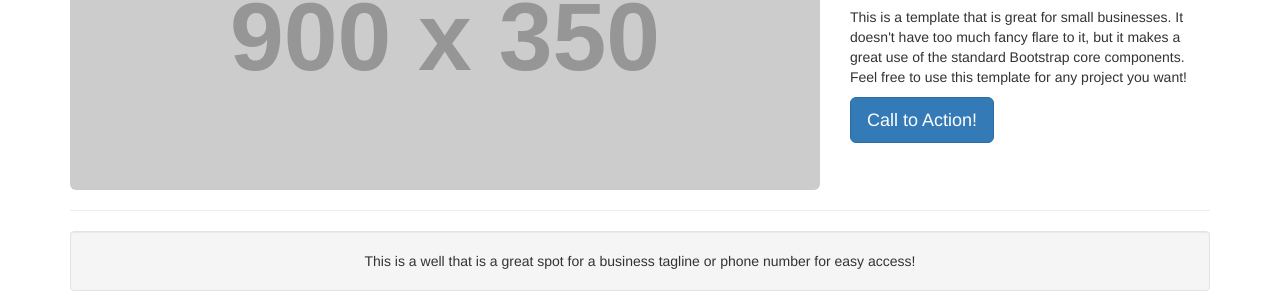
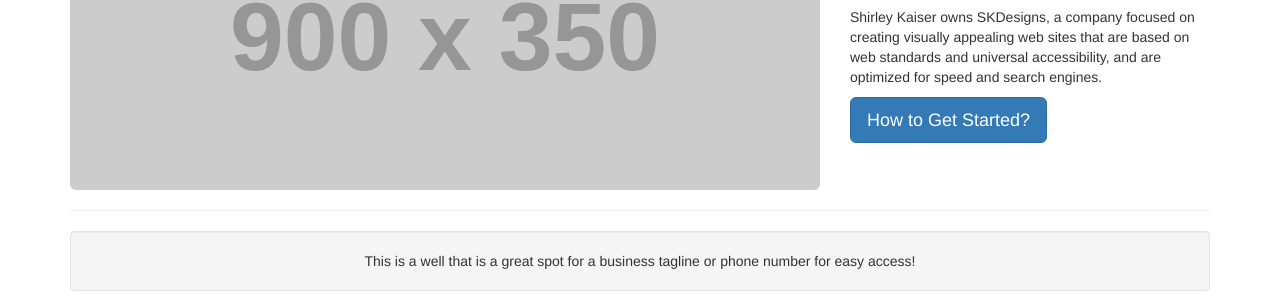
Before and after one commit to jojest/learnable-GIT-Course1, a plain HTML site: page index.html in a window 1280 px wide. Shown: the part 202-510 px from the top of the page. Drawn offline with Linux system fonts and the light colour scheme; placeholder pictures from the web are drawn by us.

Commit message:
added slider description

```diff
--- a/index.html
+++ b/index.html
@@ -76,8 +76,8 @@
             <!-- /.col-md-8 -->
             <div class="col-md-4">
                 <h1>GIT LEARNING COURSE</h1>
-                <p>This is a template that is great for small businesses. It doesn't have too much fancy flare to it, but it makes a great use of the standard Bootstrap core components. Feel free to use this template for any project you want!</p>
-                <a class="btn btn-primary btn-lg" href="#">Call to Action!</a>
+                <p>Shirley Kaiser owns SKDesigns, a company focused on creating visually appealing web sites that are based on web standards and universal accessibility, and are optimized for speed and search engines.</p>
+                <a class="btn btn-primary btn-lg" href="#">How to Get Started?</a>
             </div>
             <!-- /.col-md-4 -->
         </div>
```
